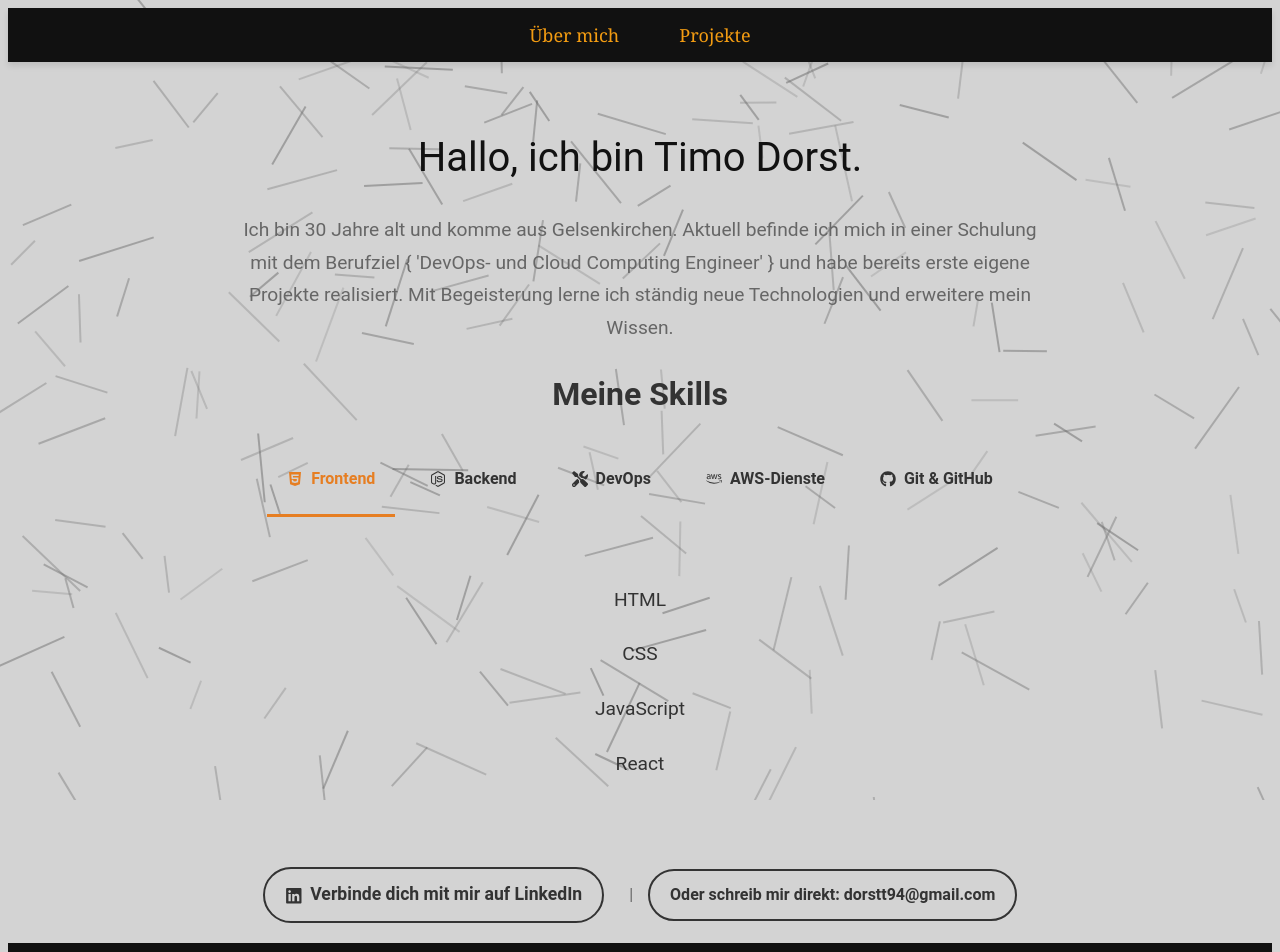
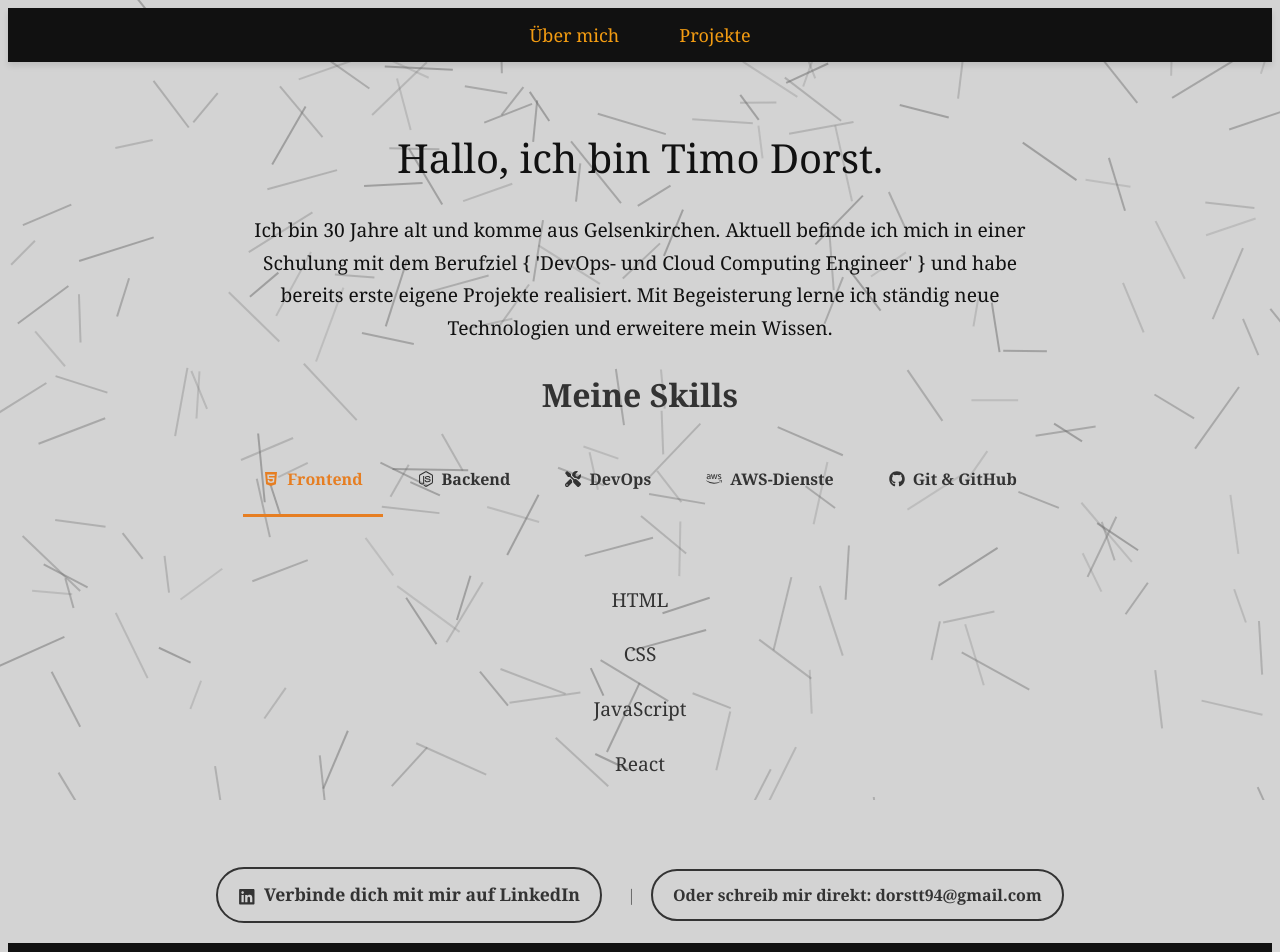
Before and after one commit to timod94/my-homepage, a React (Create React App) app: page / in a window 1280 px wide. Shown: the top 952 px of the page. Built offline with nearby package versions, Linux system fonts and the light colour scheme.

Commit message:
fixed about.js

```diff
--- a/src/pages/about.js
+++ b/src/pages/about.js
@@ -66,7 +66,7 @@ function About() {
 //########################### CSS inlineStyle ##################################
     const aboutStyle = {
         padding: '20px 20px',
-        fontFamily: 'Roboto, sans-serif',
+        fontFamily: 'Georgia, sans-serif',
         textAlign: 'center',
         color: '#333',
         lineHeight: '1.8',
@@ -80,7 +80,7 @@ function About() {
 
     const paragraphStyle = {
         fontSize: '1.2rem',
-        color: '#666',
+        color: '#111111',
         lineHeight: '1.7',
         maxWidth: '800px',
         margin: '0 auto',
--- a/src/pages/projects.js
+++ b/src/pages/projects.js
@@ -140,7 +140,7 @@ function Projects() {
     color: '#111111',
     textAlign: 'center',
     maxWidth: '800px',
-    margin: '20px auto'
+    margin: '10px auto'
   };
 
   const linkStyle = {
@@ -155,9 +155,11 @@ function Projects() {
   };
 
   const describeblockStyle = {
-    textAlign: 'center',
-    color: '111111',
-    fontSize: '0.95rem'
+    fontSize: '1.1rem',
+    color: '#111111',
+    lineHeight: '1.3',
+    maxWidth: '500px',
+    margin: '20px auto',
   }
 
   return (
```
